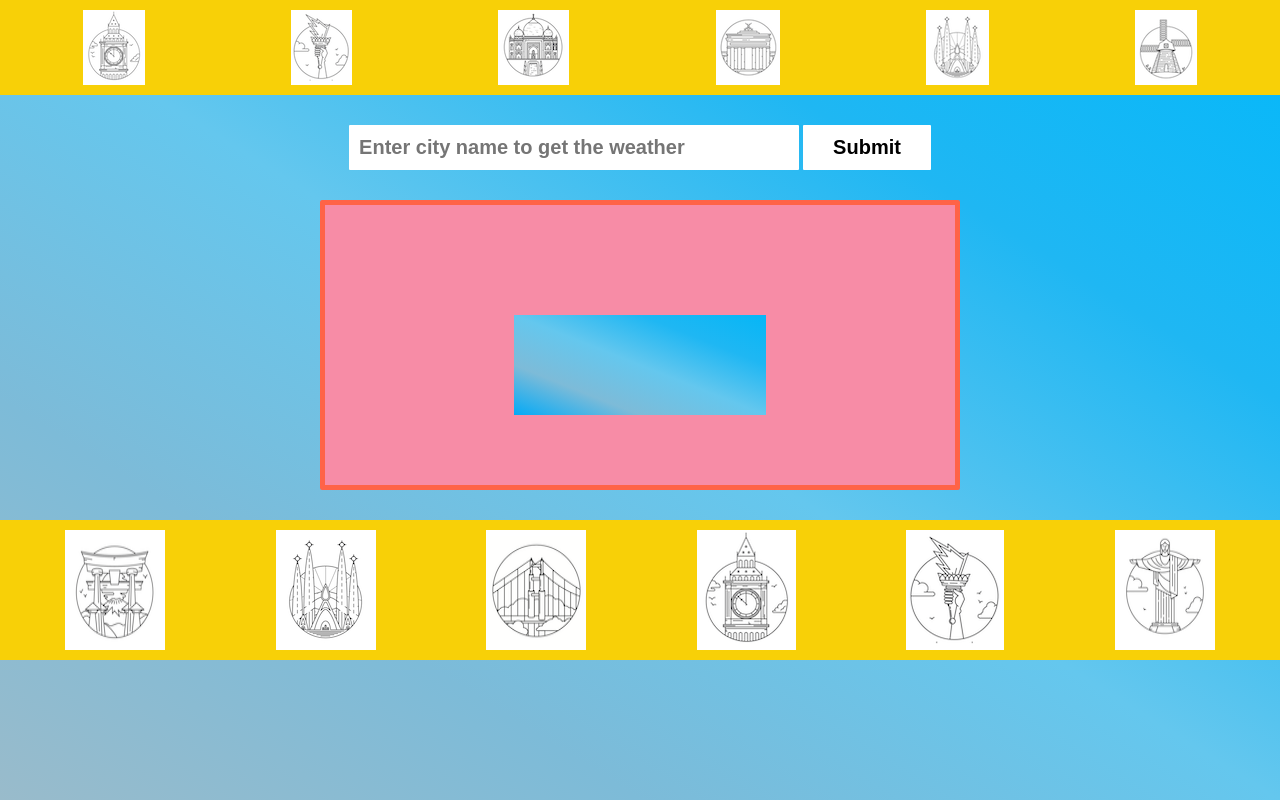
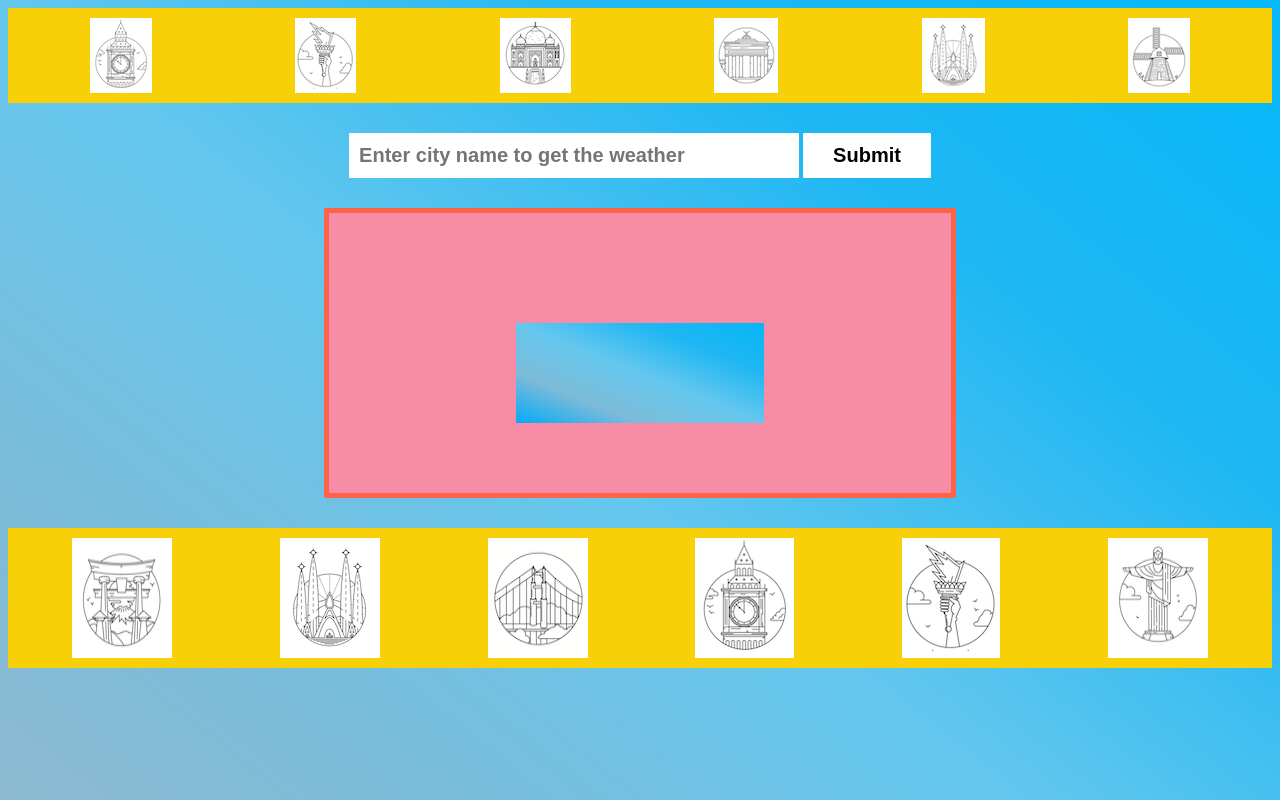
Before and after one commit to UrsulaKesek/Milestone-5, a plain HTML site: page index.html in a window 1280 px wide. Shown: the top 800 px of the page. Drawn offline with Linux system fonts and the light colour scheme.

Commit message:
edited css and javascript

```diff
--- a/app.js
+++ b/app.js
@@ -1,6 +1,6 @@
-setTimeout(() => {
-fetch;
-},2500);
+let timerID = setTimeout(function(){
+console.log (data)
+},4500);
 
 let input = document.querySelector(".input_text");
 let main = document.querySelector("#name");
@@ -22,6 +22,7 @@ button.addEventListener("click", function(name) {
     .then(response => response.json())
     .then(data => {
       spinner.setAttribute('hidden','');
+
       console.log(data);
       let iconValue = data.weather[0].icon;
       let tempValueC = Math.round(parseFloat(data.main.temp) - 273);
@@ -29,6 +30,7 @@ button.addEventListener("click", function(name) {
       let nameValue = data.name;
       let countryValue = data.sys.country;
       let descValue = data.weather[0].description;
+
 
       main.innerHTML = nameValue;
       icon.innerHTML = `<img src = "icons/${iconValue}.png"/>`;
@@ -39,4 +41,5 @@ button.addEventListener("click", function(name) {
       input.value = "";
     })
     .catch(err => alert("No such city name!"));
+
 });
--- a/style.css
+++ b/style.css
@@ -139,11 +139,7 @@ input[type="submit"] {
     transform: rotate(360deg);
   }
 }
-body {
-  height: 100vh;
-  margin: 0;
-  padding: 0;
-}
+
 @media screen and (max-width: 400px) {
   .icon {
     background-image: linear-gradient(
```
Also changed, not shown: 1 other file.
